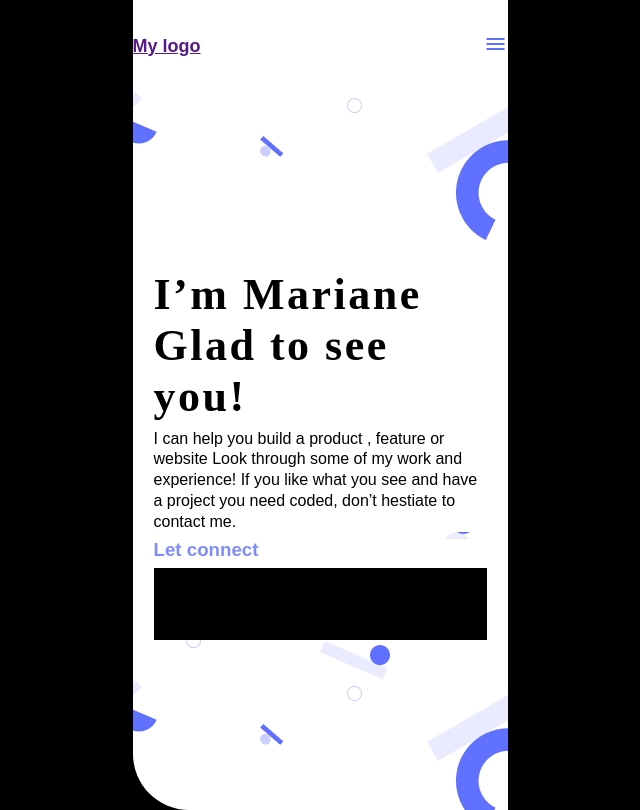
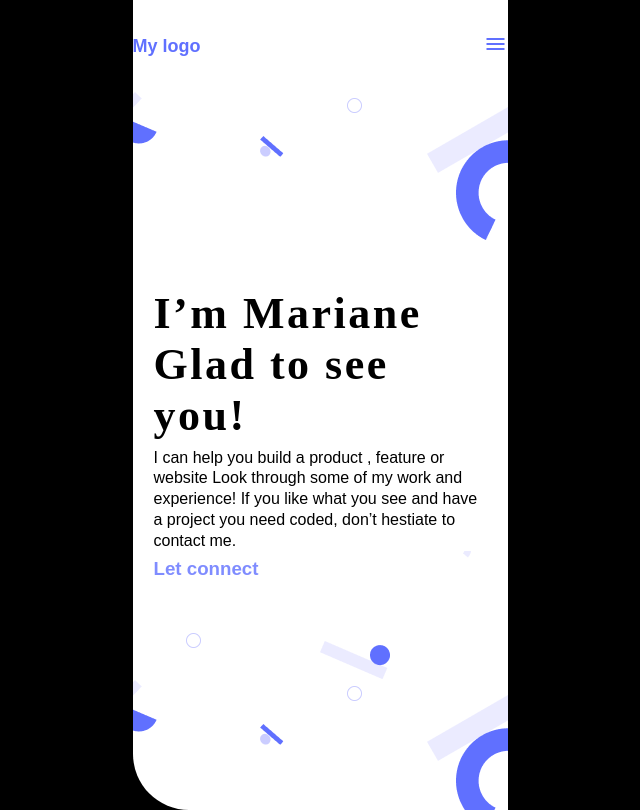
Before and after one commit to Hassaanjbaig-code/Portfolio, a plain HTML site: page index.html in a window 1280 px wide. Shown: the whole page, without its empty margins (320-960 px from the left). Drawn offline with nearby package versions, Linux system fonts and the light colour scheme; a web font is replaced by a local one.

Commit message:
Update style.css

```diff
--- a/style.css
+++ b/style.css
@@ -30,6 +30,19 @@
   align-items: center;
   color: #6070ff;
   font-size: 18px;
+}
+
+.navbar a {
+  text-decoration: none;
+  color: #6070ff;
+}
+
+.navbar a:hover {
+  color: #6070ff;
+}
+
+.navbar a:active{
+  color: #2230D2
 }
 
 /* This is logo  */
@@ -106,3 +119,21 @@
 .icon img {
   background-color: #fff;
 }
+
+.social-media{
+  display: flex;
+  flex-wrap: nowrap;
+  background-color: #fff;
+  /* padding-left: 3px; */
+}
+
+.social-media li a {
+  background-color: #fff;
+  color: white;
+  display: flex;
+  /* flex-wrap: 2px; */
+}
+
+.social-media li a img {
+ margin: 17px;
+}
```
